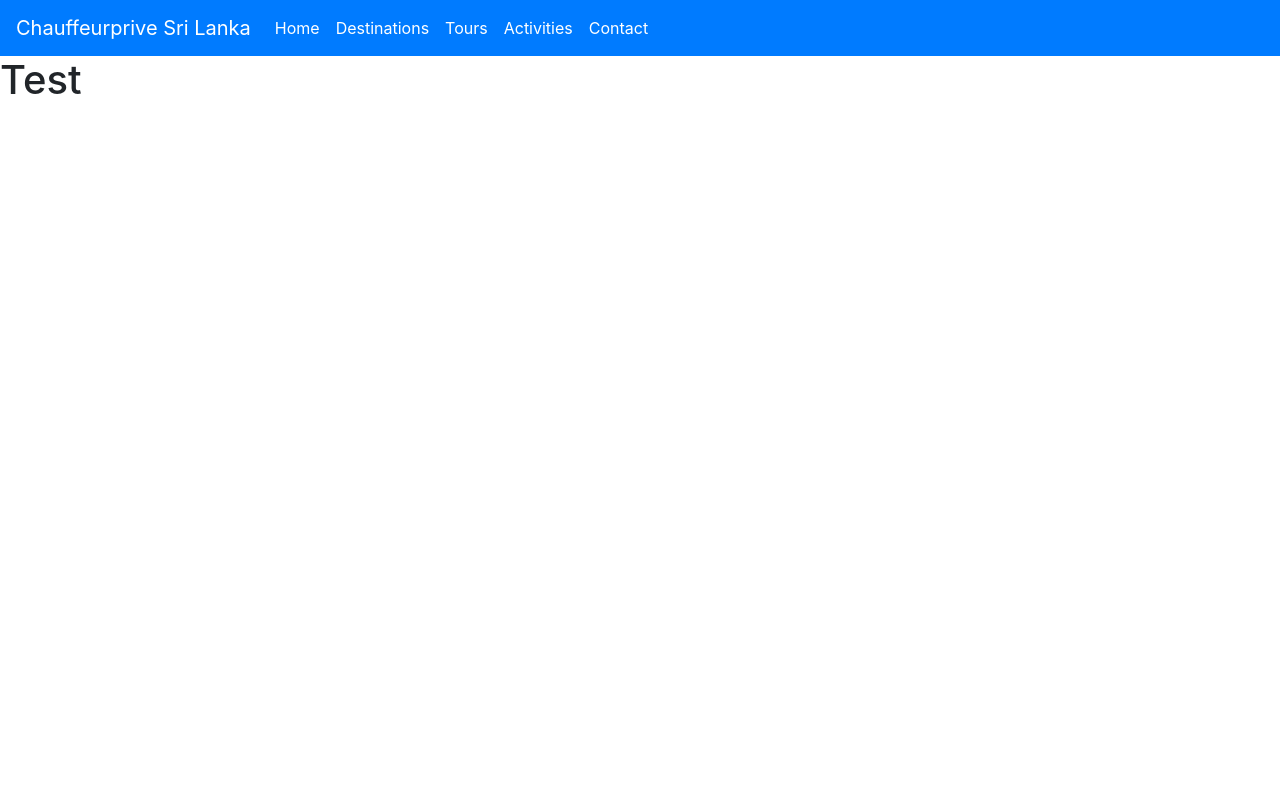
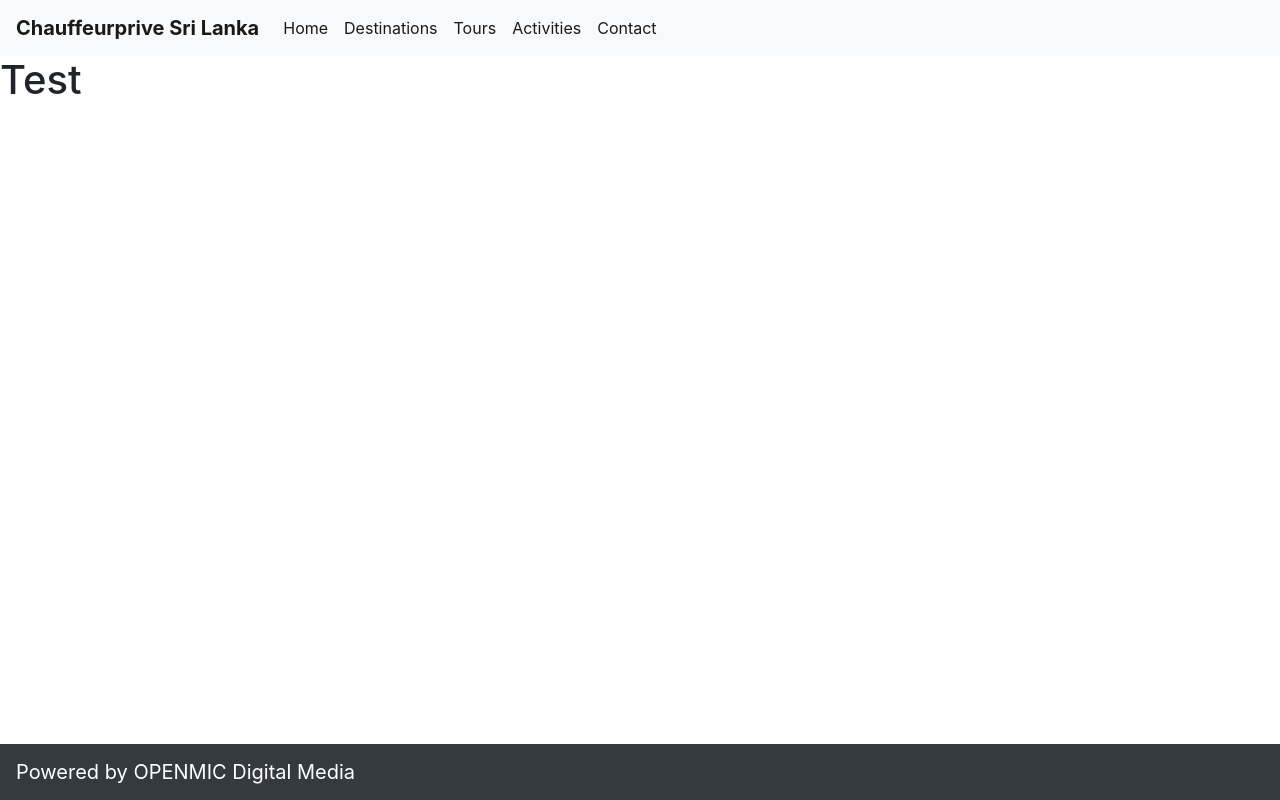
Before and after one commit to PubuduWanigasekara/tourism-web, a React (Create React App) app: page / in a window 1280 px wide. Built offline with nearby package versions, Linux system fonts and the light colour scheme.

Commit message:
Add Footer.jsx

```diff
--- a/src/App.js
+++ b/src/App.js
@@ -1,12 +1,14 @@
 import React from 'react';
 import './App.css';
 import Header from "./components/header/Header";
+import Footer from "./components/footer/Footer";
 
 function App() {
   return (
     <div>
         <Header/>
         <h1>Test</h1>
+        <Footer/>
     </div>
   );
 }
--- /dev/null
+++ b/src/components/footer/Footer.jsx
@@ -0,0 +1,13 @@
+import React from "react";
+
+function Footer(){
+    return(
+      <div>
+          <nav className="navbar fixed-bottom navbar-dark bg-dark">
+              <a className="navbar-brand" href="#">Powered by OPENMIC Digital Media</a>
+          </nav>
+      </div>
+    );
+}
+
+export default Footer;
--- a/src/components/header/Header.jsx
+++ b/src/components/header/Header.jsx
@@ -3,8 +3,8 @@ import React from "react";
 function Header() {
     return(
         <div>
-            <nav className="navbar navbar-expand-lg navbar-dark bg-primary">
-                <a className="navbar-brand" href="/home">Chauffeurprive Sri Lanka</a>
+            <nav className="navbar navbar-expand-lg navbar-light bg-light">
+                <a className="navbar-brand" href="/home"><b>Chauffeurprive Sri Lanka</b></a>
                 <button className="navbar-toggler" type="button" data-toggle="collapse"
                         data-target="#navbarNavAltMarkup" aria-controls="navbarNavAltMarkup" aria-expanded="false"
                         aria-label="Toggle navigation">
```
